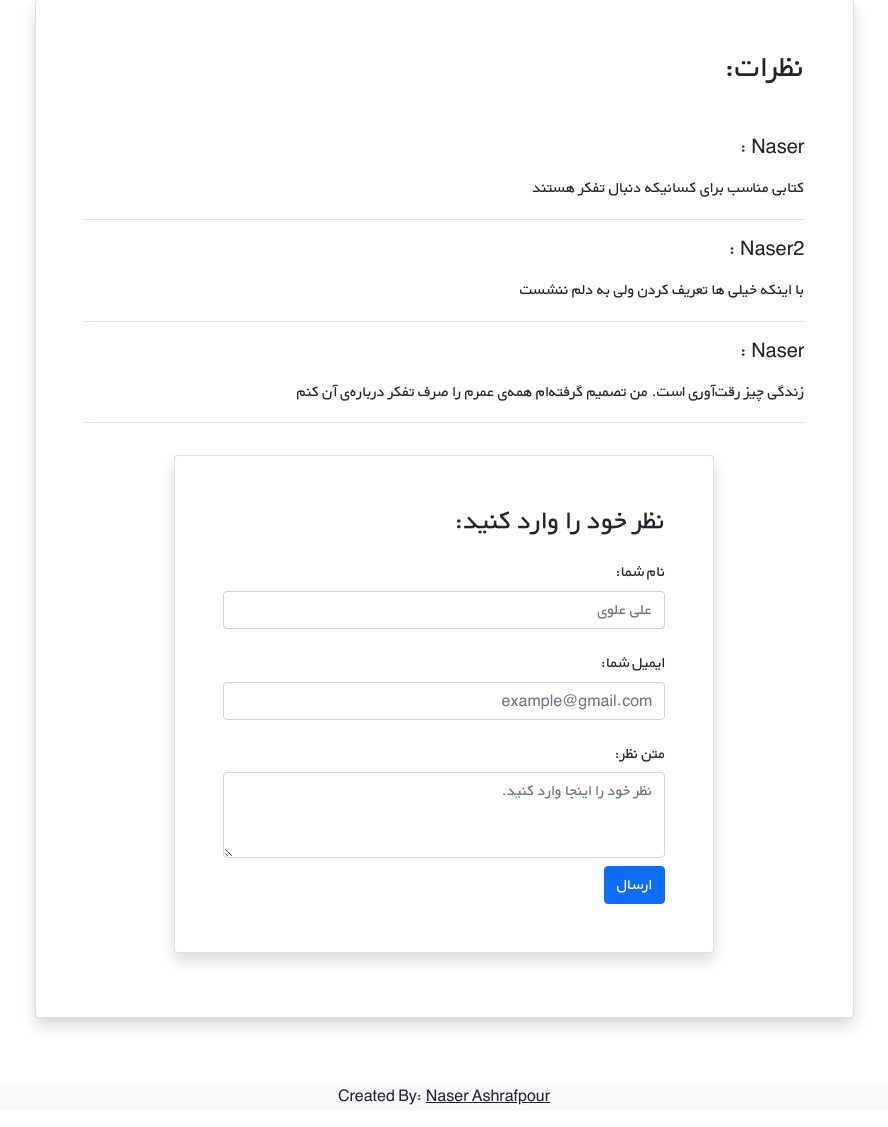
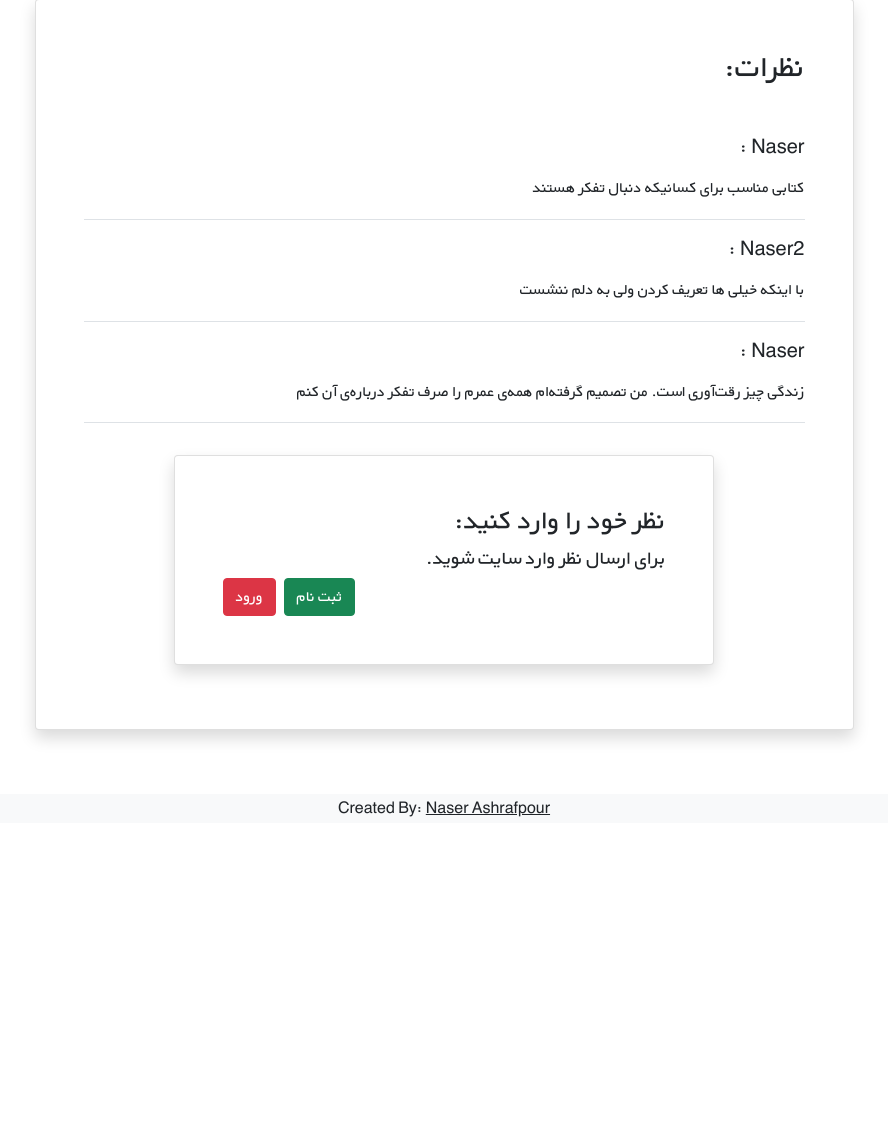
Before and after one commit to naser66/django_bookstore, a Django app: page /books/1/ in a window 1280 px wide. Shown: the part 730-1857 px from the top of the page, without its empty margins (196-1084 px from the left). After the commit the page ends 1547 px from the top, so only its background shows below. Run offline with Django 5.2, Linux system fonts and the light colour scheme; data comes from the database, SQL or seed files in the repository; both versions use the stored data as it was after the commit; some libraries are stand-ins or nearby versions.

Commit message:
add coment form that user can send his/her comment

```diff
--- a/books/forms.py
+++ b/books/forms.py
@@ -1,5 +1,5 @@
 from django import forms
-from .models import Book
+from .models import Book, Comment
 
 
 class NewBookForm(forms.ModelForm):
@@ -7,3 +7,9 @@ class NewBookForm(forms.ModelForm):
     class Meta:
         model = Book
         fields = ['title', 'author', 'description', 'price', ]
+
+
+class CommentForm(forms.ModelForm):
+    class Meta:
+        model = Comment
+        fields = ('text', )
--- a/books/templates/books/book_detail.html
+++ b/books/templates/books/book_detail.html
@@ -1,4 +1,5 @@
 {% extends '_base.html' %}
+{% load crispy_forms_tags %}
 
 {% block title %}{{ book.title }} detail{% endblock %}
 
@@ -11,18 +12,18 @@
                         <div class="col-xs-12 col-md-3 d-flex justify-content-center">
                             <div>
                                 {% if book.cover %}
-                                <img src="{{ book.cover.url}}" class="img-fluid rounded-start" alt="...">
+                                    <img src="{{ book.cover.url }}" class="img-fluid rounded-start" alt="...">
                                 {% endif %}
                             </div>
                         </div>
                         <div class="col-xs-12 col-md-6 text-center text-md-end mt-md-1 mt-4">
-                        <h1>{{ book.title|capfirst}}</h1>
-                        <h5 class="small my-1"><span class="text-muted">نویسنده: </span>{{ book.author}}</h5>
+                            <h1>{{ book.title|capfirst }}</h1>
+                            <h5 class="small my-1"><span class="text-muted">نویسنده: </span>{{ book.author }}</h5>
 
                         </div>
                         <div class="col-xs-12 col-md-3 d-flex flex-column">
                             <h3 class="align-self-center pt-2 text-muted align-self-md-end">
-                            {{book.price}} تومان
+                                {{ book.price }} تومان
                             </h3>
                         </div>
                     </div>
@@ -34,9 +35,12 @@
 
                         {% if user.is_authenticated %}
                             <button type="submit" class="btn btn-primary me-2 ">
-                    <a class="link-light text-decoration-none" href="{% url 'book_edit' book.id %}">ویرایش</a>
-                </button><button type="submit" class="btn btn-danger me-2 ">
-                    <a class="link-light text-decoration-none " href="{% url 'book_delete' book.id %}">حذف پست</a>
+                                <a class="link-light text-decoration-none"
+                                   href="{% url 'book_edit' book.id %}">ویرایش</a>
+                            </button>
+                            <button type="submit" class="btn btn-danger me-2 ">
+                                <a class="link-light text-decoration-none " href="{% url 'book_delete' book.id %}">حذف
+                                    پست</a>
                             </button>
                         {% endif %}
                     </div>
@@ -47,8 +51,8 @@
                         <h2 class="mb-5">نظرات:</h2>
                         {% for comment in comments %}
                             <div class="border-bottom mb-3">
-                            <h5 class="mb-3">{{ comment.user|capfirst}} :</h5>
-                            <p>{{ comment.text|linebreaks}}</p>
+                                <h5 class="mb-3">{{ comment.user|capfirst }} :</h5>
+                                <p>{{ comment.text|linebreaks }}</p>
                             </div>
                         {% endfor %}
 
@@ -56,22 +60,23 @@
                         <div class="d-flex justify-content-center">
                             <div class="card shadow my-3 p-5 w-sm-75 w-100">
                                 <h3>نظر خود را وارد کنید:</h3>
+                                {% if user.is_authenticated %}
                                     <form method="POST">
-                        <div class="form-group py-2">
-                            <label class="py-1" for="author_name">نام شما:</label>
-                            <input type="text" class="form-control" placeholder="علی علوی" name="author_name">
+                                        {% csrf_token %}
+                                        {{ comment_form|crispy }}
+                                        <button type="submit" class="btn btn-success mt-3">ارسال</button>
+                                    </form>
+
+                                {% else %}
+                                    <h5>برای ارسال نظر وارد سایت شوید.</h5>
+                                    <div class="d-flex justify-content-end">
+                                        <a class="btn btn-success me-2" href="{% url 'signup' %}">ثبت نام</a>
+                                        <a class="btn btn-danger me-2" href="{% url 'login' %}">ورود</a>
                                     </div>
-                        <div class="form-group py-2">
-                            <label class="py-1" for="email">ایمیل شما:</label>
-                            <input type="email" class="form-control" placeholder="example@gmail.com" name="email">
+
+                                {% endif %}
                             </div>
-                        <div class="form-group py-2">
-                            <label class="py-1" for="comment_text">متن نظر:</label>
-                            <textarea class="form-control" name="text" rows="3"
-                                      placeholder="نظر خود را اینجا وارد کنید."></textarea>
                         </div>
-                        <button type="submit" class="btn btn-primary">ارسال</button>
-                    </form>
                     </div>
                 </div>
             </div>
--- a/books/views.py
+++ b/books/views.py
@@ -3,7 +3,7 @@ from django.urls import reverse_lazy
 from django.shortcuts import get_object_or_404, render
 
 from .models import Book
-from .forms import NewBookForm
+from .forms import NewBookForm, CommentForm
 
 
 class BookListView(generic.ListView):
@@ -23,10 +23,24 @@ def book_detail_view(request, pk):
     book = get_object_or_404(Book, pk=pk)
     # get book comment
     book_comment = book.comments.all()
+    if request.method == 'POST':
+        comment_form = CommentForm(request.POST)
+        if comment_form.is_valid():
+            new_comment = comment_form.save(commit=False)
+            new_comment.book = book
+            new_comment.user = request.user
+            new_comment.save()
+            comment_form = CommentForm
+    else:
+        comment_form = CommentForm()
+
+    # context
     context = {
         'book': book,
-        'comments': book_comment
+        'comments': book_comment,
+        'comment_form': comment_form,
     }
+
     return render(request, 'books/book_detail.html', context)
 
 
```
Also changed, not shown: db.sqlite3. Lines whose indentation alone changed are shown as unchanged.
